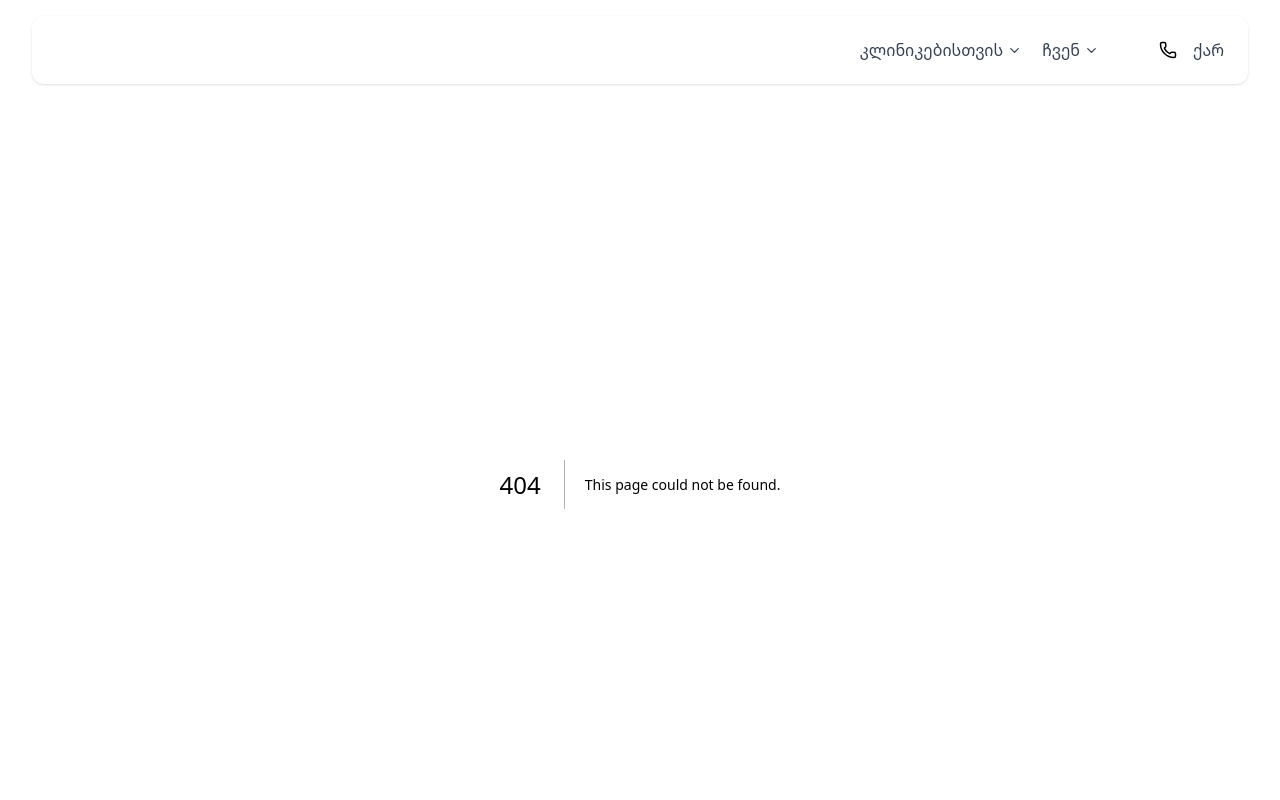
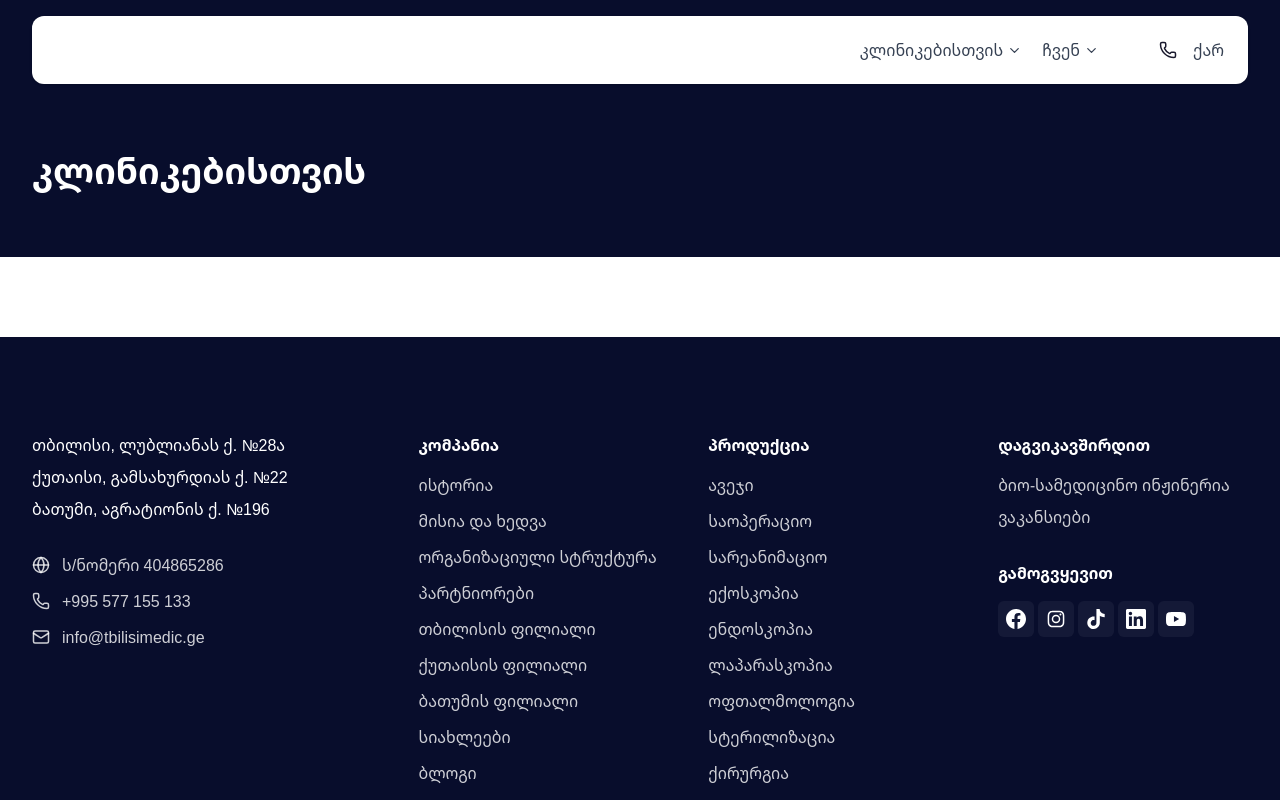
Before and after one commit to tbilisi-medic/web, a Next.js app: page /products in a window 1280 px wide. Before the commit this address had no page. Shown: the top 800 px of the page. Built offline with nearby package versions, Linux system fonts and the light colour scheme.

Commit message:
feat: add products page with simple hero

```diff
--- /dev/null
+++ b/src/app/products/page.tsx
@@ -0,0 +1,15 @@
+import { Metadata } from 'next';
+import { PageHeader } from '@/components/sections/shared';
+
+export const metadata: Metadata = {
+  title: 'კლინიკებისთვის',
+  description: '',
+};
+
+export default function ProductsPage() {
+  return (
+    <>
+      <PageHeader title="კლინიკებისთვის" />
+    </>
+  );
+}
--- a/src/components/layout/header.tsx
+++ b/src/components/layout/header.tsx
@@ -15,7 +15,7 @@ export function Header() {
             {/* Navigation placeholder */}
             <nav className="hidden items-center gap-5 md:flex">
               <Link
-                href="/"
+                href="/products"
                 className="flex items-center gap-1 text-base font-medium text-gray-700 hover:text-primary"
               >
                 კლინიკებისთვის
--- a/src/components/sections/about/branches.tsx
+++ b/src/components/sections/about/branches.tsx
@@ -30,7 +30,7 @@ const branches = [
 
 export function Branches() {
   return (
-    <section className="py-16 lg:py-24">
+    <section className="py-16 lg:py-24 lg:pt-16">
       <div className="px-4 sm:px-6 lg:px-8">
         <div className="mx-auto max-w-7xl">
           {/* Title */}
--- a/src/components/sections/shared/index.ts
+++ b/src/components/sections/shared/index.ts
@@ -1,3 +1,4 @@
 export { Hero } from './hero';
 export { BlogPreview } from './blog-preview';
 export { Testimonials } from './testimonials';
+export { PageHeader } from './page-header';
--- /dev/null
+++ b/src/components/sections/shared/page-header.tsx
@@ -0,0 +1,17 @@
+interface PageHeaderProps {
+  title: string;
+}
+
+export function PageHeader({ title }: PageHeaderProps) {
+  return (
+    <section className="-mt-24 bg-primary pt-24">
+      <div className="px-4 sm:px-6 lg:px-8">
+        <div className="mx-auto max-w-7xl pb-14 pt-14 lg:pb-16 lg:pt-16">
+          <h1 className="text-3xl font-bold leading-tight text-white sm:text-4xl lg:text-4xl">
+            {title}
+          </h1>
+        </div>
+      </div>
+    </section>
+  );
+}
```
